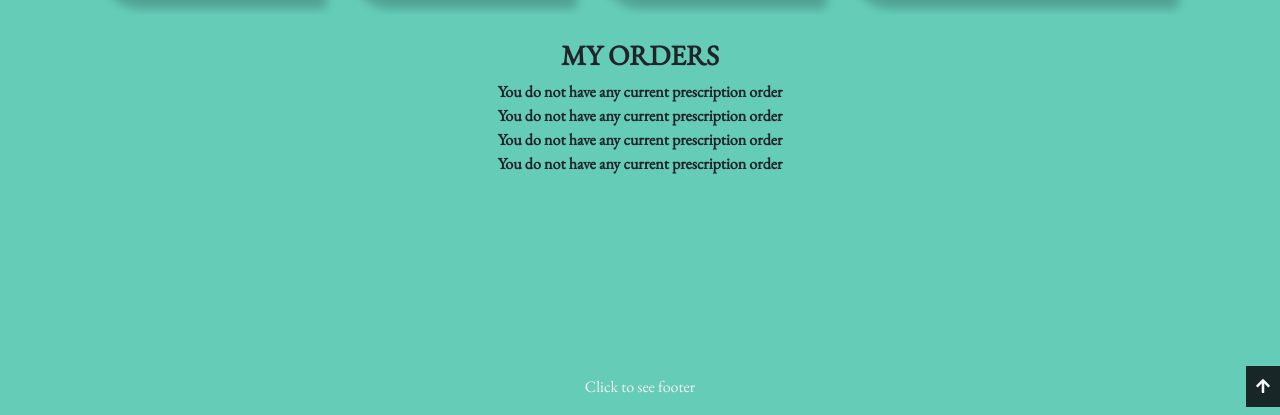
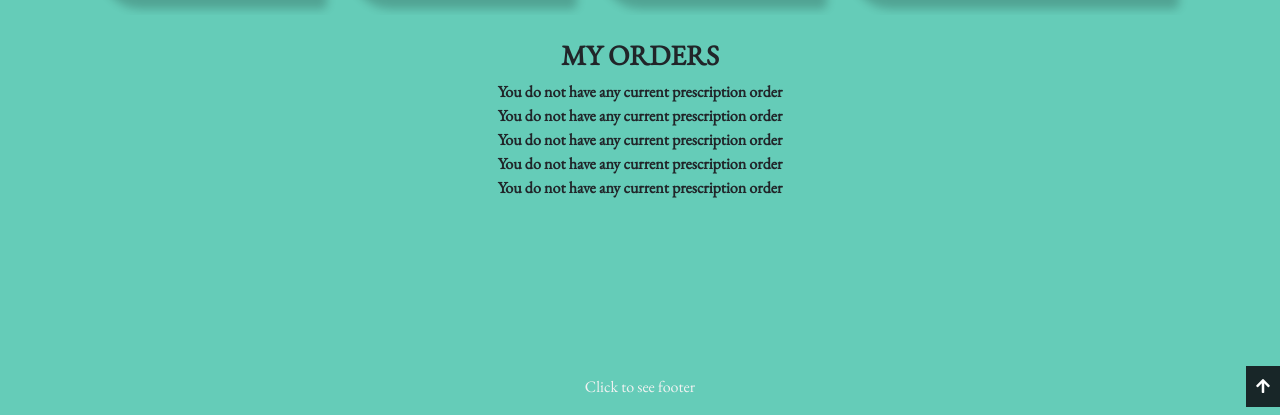
Before and after one commit to ella-adeka/Lingfield-Pharmacy, a Django app: page /accounts/dashboard/ in a window 1280 px wide, after a click on "MY ORDERS". Shown: the part 385-800 px from the top of the page. Run offline with Django 3.2, Linux system fonts and the light colour scheme; a user stored in the database is signed in; tables that the repository leaves empty hold one stand-in row (values such as "Sample post"); some libraries are stand-ins or nearby versions; some web fonts are replaced.

Commit message:
Created Prescriptions

```diff
--- a/lingfield_project/accounts/templates/registration/dashboard.html
+++ b/lingfield_project/accounts/templates/registration/dashboard.html
@@ -409,6 +409,15 @@
                     <div class="text-center"><b>You do not have any current prescription order</b></div>
                 {% endfor %}
 
+                {% for x in prescription %}
+                    {{ x.selected_surgery }}
+                    {{ x.medicine_item }}
+                    <!-- <a href="{% url 'accounts:new_prescription'  %}"><i class="fas fa-minus mr-lg-n2" style="color: teal;"></i>Click Me!</a> -->
+                    <br>
+                {% empty %}
+                    <div class="text-center"><b>You do not have any current prescription order</b></div>
+                {% endfor %}
+
 
 
                 {% for prescription in prescription_item.items.all %}
```
